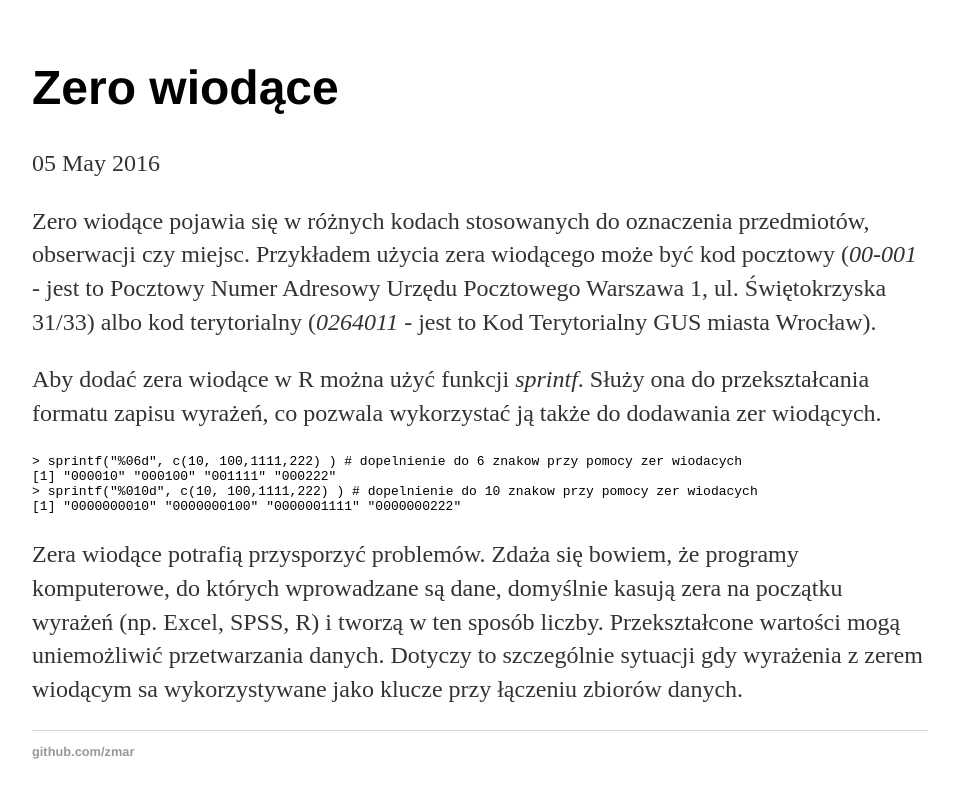
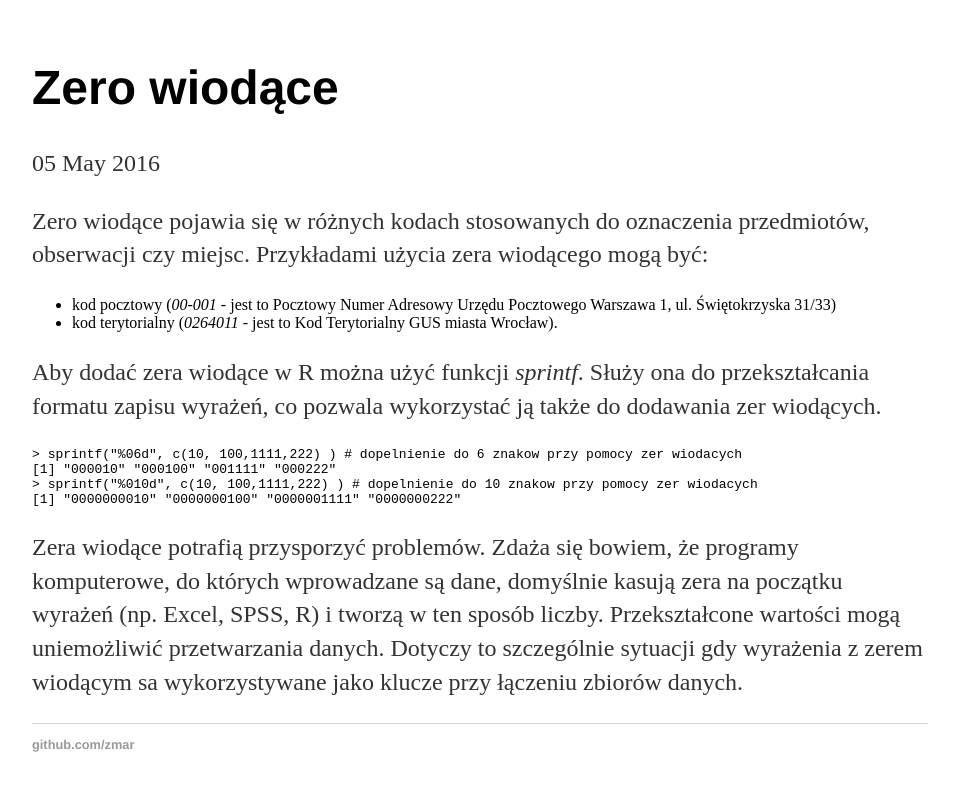
Before and after one commit to zmar/SmarteR_useR, a Jekyll site: the page built from _posts/2016-05-05-start.md, in a window 1280 px wide. Shown: the top 798 px of the page, without its empty margins (160-1119 px from the left). Built offline with Jekyll 4.4.1, drawn with Linux system fonts in a browser that asks for light colours.

Commit message:
Update 2016-05-05-start.md

```diff
--- a/_posts/2016-05-05-start.md
+++ b/_posts/2016-05-05-start.md
@@ -4,7 +4,10 @@ title: "Zero wiodące"
 date: 2016-05-05
 ---
 
-Zero wiodące pojawia się w różnych kodach stosowanych do oznaczenia przedmiotów, obserwacji czy miejsc. Przykładem użycia zera wiodącego może być kod pocztowy (_00-001_ - jest to Pocztowy Numer Adresowy Urzędu Pocztowego Warszawa 1, ul. Świętokrzyska 31/33) albo kod terytorialny (_0264011_ - jest to Kod Terytorialny GUS miasta Wrocław).
+Zero wiodące pojawia się w różnych kodach stosowanych do oznaczenia przedmiotów, obserwacji czy miejsc. Przykładami użycia zera wiodącego mogą być:
+
+  * kod pocztowy (_00-001_ - jest to Pocztowy Numer Adresowy Urzędu Pocztowego Warszawa 1, ul. Świętokrzyska 31/33)
+  * kod terytorialny (_0264011_ - jest to Kod Terytorialny GUS miasta Wrocław).
 
 Aby dodać zera wiodące w R można użyć funkcji _sprintf_. Służy ona do przekształcania formatu zapisu wyrażeń, co pozwala wykorzystać ją także do dodawania zer wiodących.
 
```
